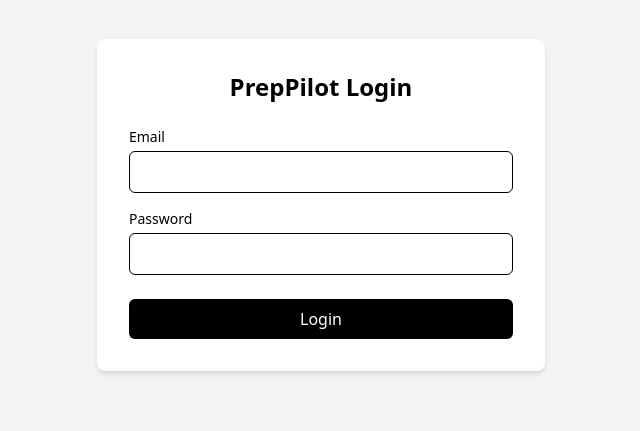
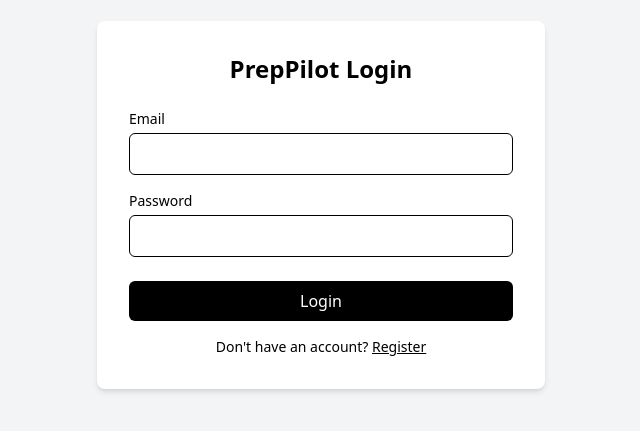
Before and after one commit to Krish30p/PrepPilot, a React app in the folder frontend/: page / in a window 1280 px wide. Shown: the part 195-626 px from the top of the page, without its empty margins (319-959 px from the left). Built offline with nearby package versions, Linux system fonts and the light colour scheme; no server answers; the HTML template or start-up script is replaced by a standard one.

Commit message:
add Login and Register components with form handling and API integration

```diff
--- a/frontend/src/components/Login.jsx
+++ b/frontend/src/pages/Login.jsx
@@ -91,6 +91,15 @@
         >
           {loading ? "Logging in..." : "Login"}
         </button>
+        <p className="text-sm text-center mt-4">
+          Don't have an account?{" "}
+          <span
+            onClick={() => navigate("/register")}
+            className="text-black font-medium cursor-pointer underline"
+          >
+            Register
+          </span>
+        </p>
       </form>
     </div>
   );
```
Also changed, not shown: frontend/src/App.jsx (+2 -14 lines), frontend/src/pages/Register.jsx (renamed from frontend/src/components/Register.jsx).
